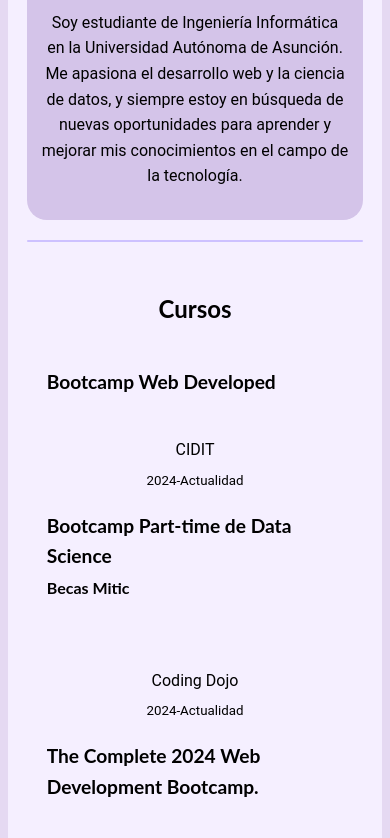
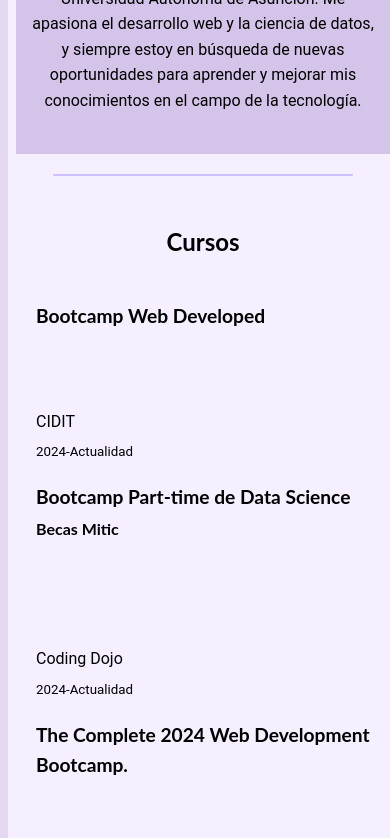
Before and after one commit to RuthOlmedo/CV, a plain HTML site: page index.html in a window 390 px wide. Shown: the part 182-1020 px from the top of the page. Drawn offline with Linux system fonts and the light colour scheme.

Commit message:
commit 3

```diff
--- a/styles.css
+++ b/styles.css
@@ -98,50 +98,79 @@
 
 @media screen and (max-width: 768px) {
     .cvContainer {
-        width: 90%;
-        padding: 5%;
-    }
-
-    body {
-        padding-top: 5%;
+        width: 95%;
+        padding: 1rem;
+        margin: 1rem auto;
     }
 
     header {
-        padding: 15px;
+        padding: 1.5rem 1rem;
     }
 
     h1 {
-        font-size: 1.8em;
+        font-size: 2rem;
     }
 
     h2 {
-        font-size: 1.5em;
+        font-size: 1.75rem;
     }
 
     h3 {
-        font-size: 1.2em;
+        font-size: 1.3rem;
     }
 
-    article {
+    .div-cursos article, .div-education article {
         flex-direction: column;
-        gap: 20px;
+        align-items: flex-start;
     }
 
-    .article-habilidades,
-    .article-contactos {
+    .date-cursos, .div-education span {
+        text-align: left;
+        margin-top: 0.5rem;
+    }
+
+    .article-habilidades, .article-contactos {
         flex-direction: column;
         align-items: center;
     }
 
-    .section-habilidades-soft ul {
-        padding-left: 20px;
+    .article-habilidades section, .article-contactos section {
+        width: 100%;
+        margin-bottom: 1rem;
     }
 
-    hr {
-        width: 100%;
+    .section-habilidades-soft ul {
+        flex-direction: column;
+        align-items: center;
     }
 
-    .footer-hr {
-        width: 70%;
+    .section-habilidades-soft li {
+        width: 80%;
+        text-align: center;
     }
 }
+
+@media screen and (max-width: 480px) {
+    .cvContainer {
+        width: 100%;
+        border-radius: 0;
+        margin: 0;
+        padding: 1rem 0.5rem;
+    }
+
+    header {
+        border-radius: 0;
+    }
+
+    h1 {
+        font-size: 1.75rem;
+    }
+
+    h2 {
+        font-size: 1.5rem;
+    }
+
+    h3 {
+        font-size: 1.2rem;
+    }
+}
```
